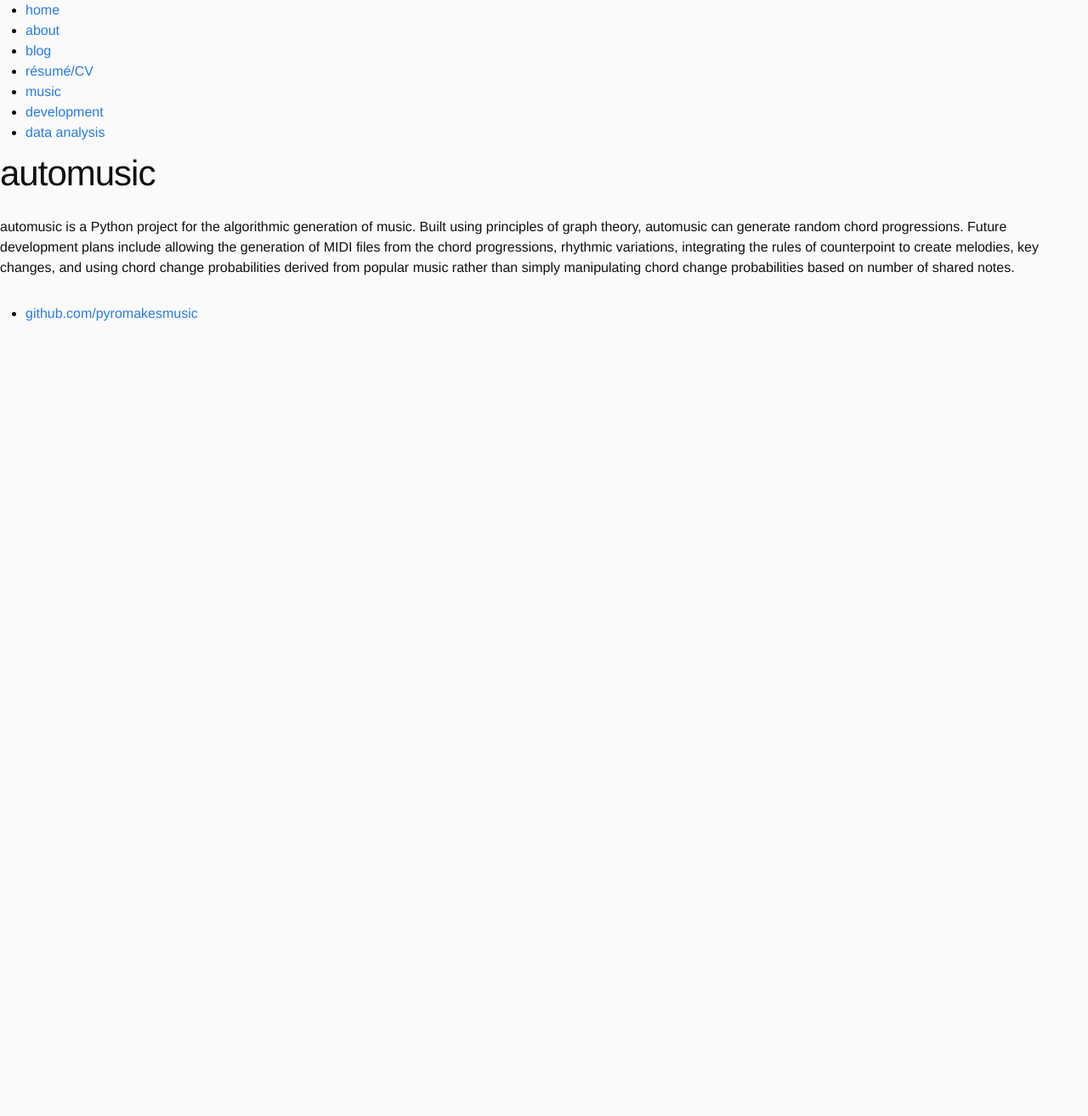
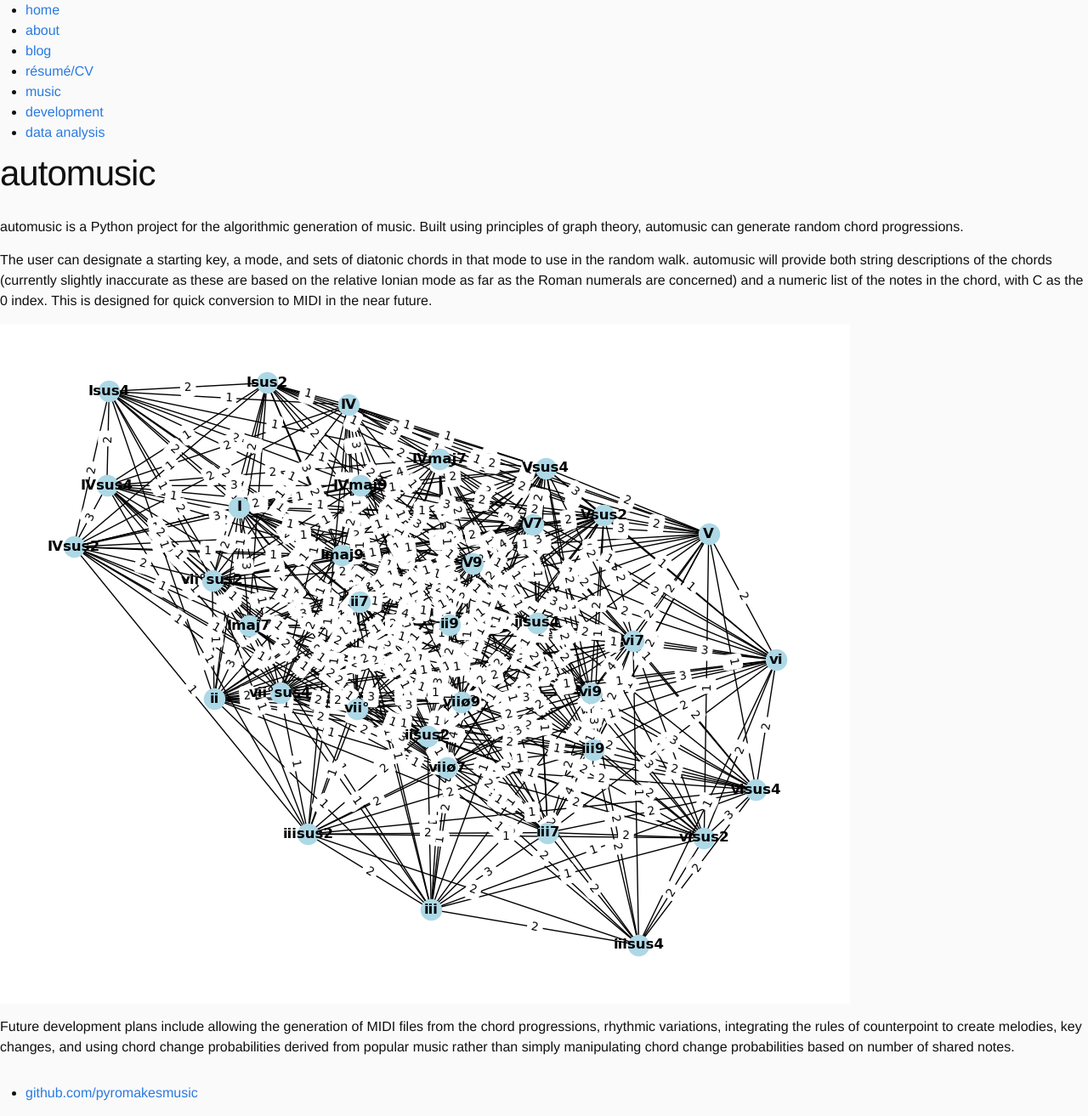
Before and after one commit to pyromakesmusic/pyromakesmusic.github.io, a Jekyll site: the page built from docs/development/automusic/index.md, in a window 1280 px wide. Shown: the whole page at 85% size. Built offline with Jekyll 4.4.1, drawn with Linux system fonts in a browser that asks for light colours; before the commit the page ends 900 px from its top, so only the background shows below that.

Commit message:
adding more description to automusic

```diff
--- a/docs/development/automusic/index.md
+++ b/docs/development/automusic/index.md
@@ -3,9 +3,16 @@ layout: page
 title: automusic
 ---
 
-<p>automusic is a Python project for the algorithmic generation of music. Built using principles of graph theory, automusic
+automusic is a Python project for the algorithmic generation of music. Built using principles of graph theory, automusic
 can generate random chord progressions.
+
+The user can designate a starting key, a mode, and sets of diatonic chords in that mode to use in the random walk.
+automusic will provide both string descriptions of the chords (currently slightly inaccurate as these are based on the
+relative Ionian mode as far as the Roman numerals are concerned) and a numeric list of the notes in the chord, with C as
+the 0 index. This is designed for quick conversion to MIDI in the near future.
+
+![Graph theory](denser_graph.png)
 
 Future development plans include allowing the generation of MIDI files from the chord progressions, rhythmic variations,
 integrating the rules of counterpoint to create melodies, key changes, and using chord change probabilities derived from
-popular music rather than simply manipulating chord change probabilities based on number of shared notes.</p>
+popular music rather than simply manipulating chord change probabilities based on number of shared notes.
```
Also changed, not shown: docs/development/automusic/chord_graph.png (added), docs/development/automusic/denser_graph.png (added).
